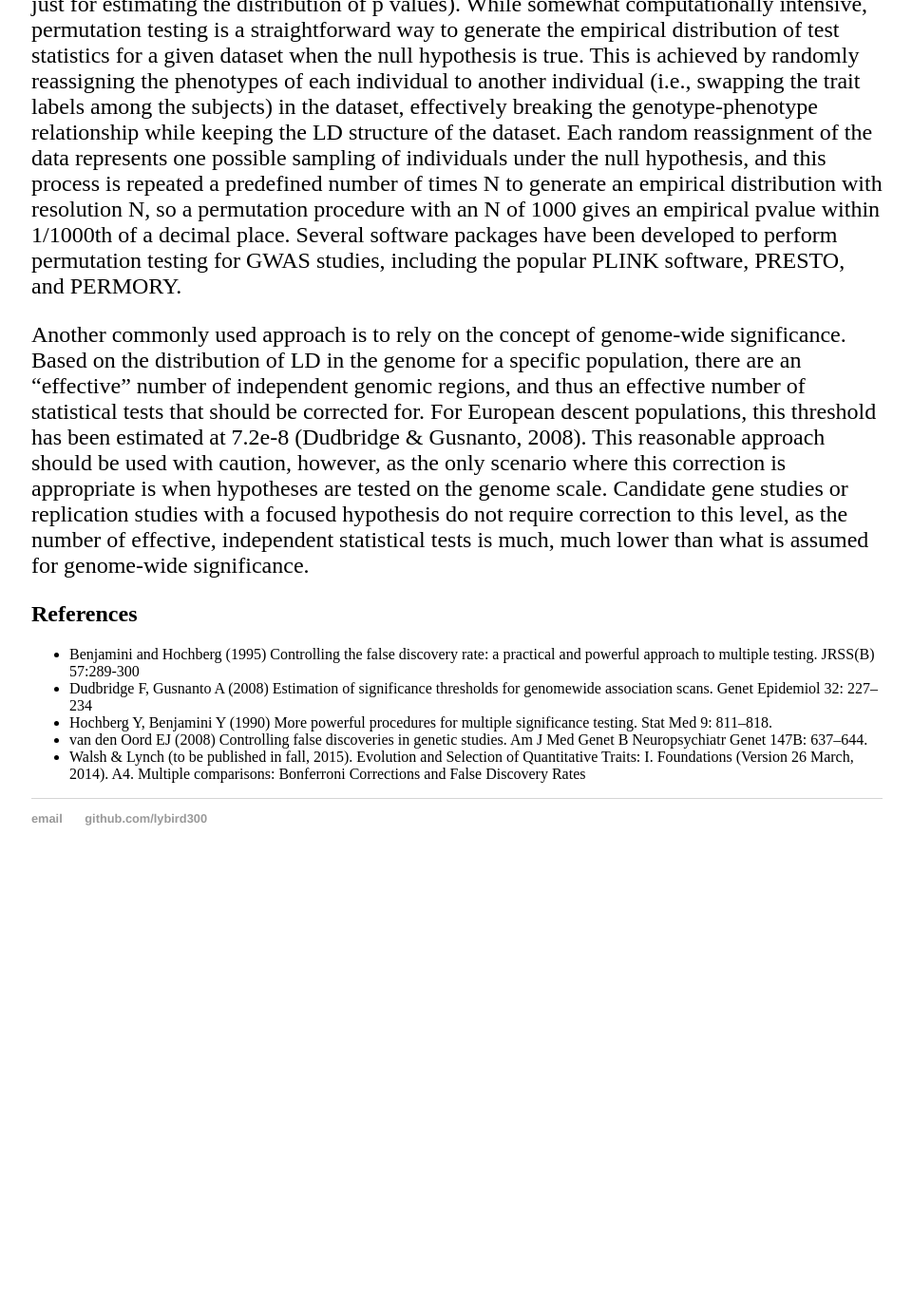
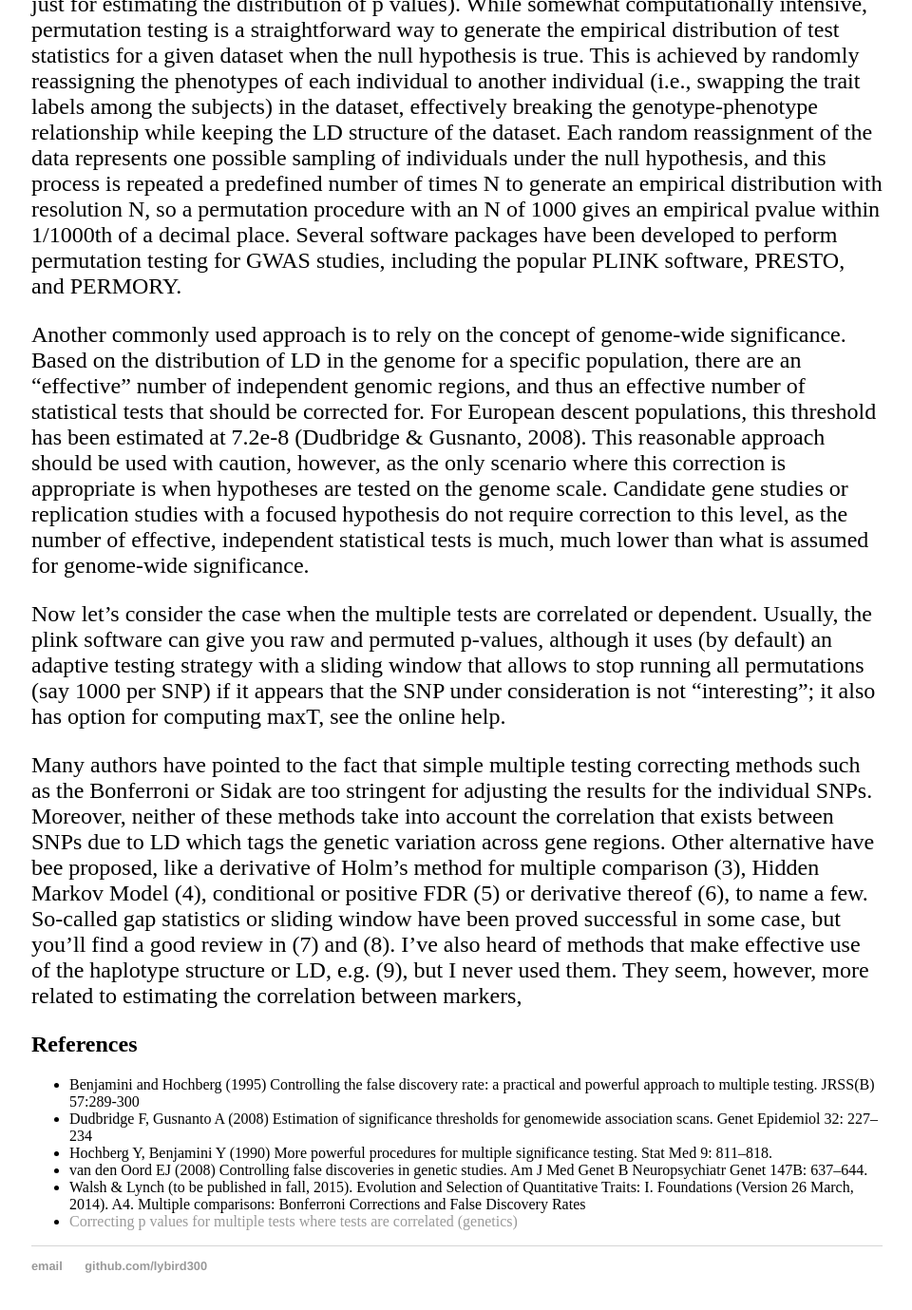
Before and after one commit to lybird300/lybird300.github.io, a Jekyll site: the page built from _posts/2015-10-19-multiple-test-correction.md, in a window 1280 px wide and 1400 px high, scrolled down 2501 px. Shown: the top 1379 px of the window at 95% size, without its empty margins (159-1119 px from the left). Built offline with Jekyll 4.4.1, drawn with Linux system fonts in a browser that asks for light colours; before the commit the page ends 3430 px from its top, so only the background shows below that.

Commit message:
Update 2015-10-19-multiple-test-correction.md

```diff
--- a/_posts/2015-10-19-multiple-test-correction.md
+++ b/_posts/2015-10-19-multiple-test-correction.md
@@ -31,6 +31,10 @@ Permutation testing is another general approach for establishing significance in
 
 Another commonly used approach is to rely on the concept of genome-wide significance. Based on the distribution of LD in the genome for a specific population, there are an "effective" number of independent genomic regions, and thus an effective number of statistical tests that should be corrected for. For European descent populations, this threshold has been estimated at 7.2e-8 (Dudbridge & Gusnanto, 2008). This reasonable approach should be used with caution, however, as the only scenario where this correction is appropriate is when hypotheses are tested on the genome scale. Candidate gene studies or replication studies with a focused hypothesis do not require correction to this level, as the number of effective, independent statistical tests is much, much lower than what is assumed for genome-wide significance.
 
+Now let's consider the case when the multiple tests are correlated or dependent.
+Usually, the plink software can give you raw and permuted p-values, although it uses (by default) an adaptive testing strategy with a sliding window that allows to stop running all permutations (say 1000 per SNP) if it appears that the SNP under consideration is not "interesting"; it also has option for computing maxT, see the online help.
+
+Many authors have pointed to the fact that simple multiple testing correcting methods such as the Bonferroni or Sidak are too stringent for adjusting the results for the individual SNPs. Moreover, neither of these methods take into account the correlation that exists between SNPs due to LD which tags the genetic variation across gene regions. Other alternative have bee proposed, like a derivative of Holm's method for multiple comparison (3), Hidden Markov Model (4), conditional or positive FDR (5) or derivative thereof (6), to name a few. So-called gap statistics or sliding window have been proved successful in some case, but you'll find a good review in (7) and (8). I've also heard of methods that make effective use of the haplotype structure or LD, e.g. (9), but I never used them. They seem, however, more related to estimating the correlation between markers,
 <h2>References</h2>
 <ul>
 <li>Benjamini and Hochberg (1995) Controlling the false discovery rate: a practical and powerful approach to multiple testing. JRSS(B) 57:289-300</li>
@@ -38,4 +42,5 @@ Another commonly used approach is to rely on the concept of genome-wide signific
 <li>Hochberg Y, Benjamini Y (1990) More powerful procedures for multiple significance testing. Stat Med 9: 811–818.</li>
 <li>van den Oord EJ (2008) Controlling false discoveries in genetic studies. Am J Med Genet B Neuropsychiatr Genet 147B: 637–644.</li>
 <li>Walsh & Lynch (to be published in fall, 2015). Evolution and Selection of Quantitative Traits: I. Foundations (Version 26 March, 2014). A4. Multiple comparisons: Bonferroni Corrections and False Discovery Rates</li>
+<li><a href="http://stats.stackexchange.com/questions/2819/correcting-p-values-for-multiple-tests-where-tests-are-correlated-genetics">Correcting p values for multiple tests where tests are correlated (genetics)</a></li>
 </ul>
```
